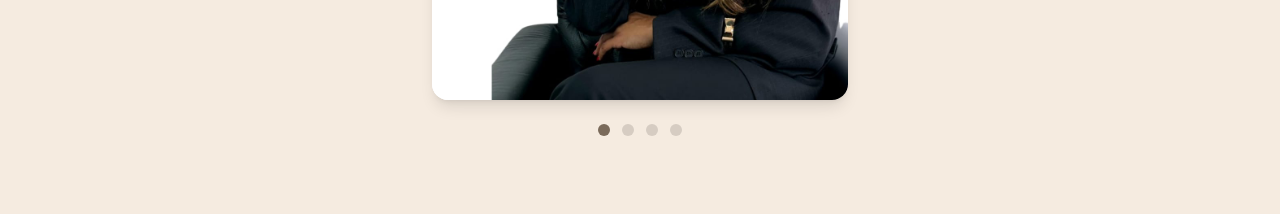
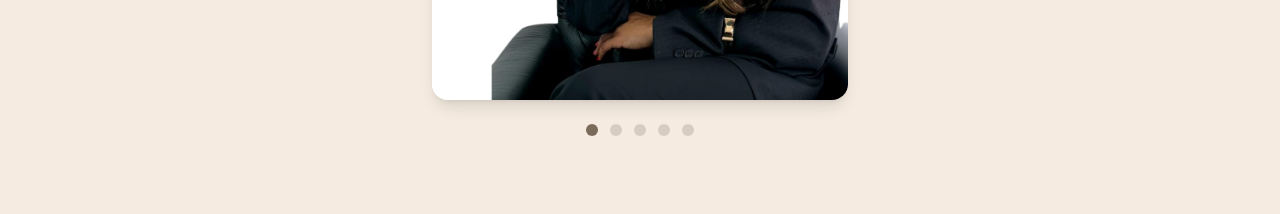
Before and after one commit to Lucasgdn/-maira-lopo-site, a Next.js app: page / in a window 1280 px wide. Shown: the part 1260-1474 px from the top of the page. Built offline with nearby package versions, Linux system fonts and the light colour scheme.

Commit message:
Replace image in imagens array

```diff
--- a/app/page.tsx
+++ b/app/page.tsx
@@ -5,7 +5,8 @@ export default function Home() {
   const imagens = [
     "/fotosobre4.jpg",
     "/fotosobre2.jpg",
-    "/fotosobre3.jpg",
+    "/fotosobre5.jpg",
+    "/fotosobre2.jpg",
     "/fotosobre1.jpg",
   ];
 
```
